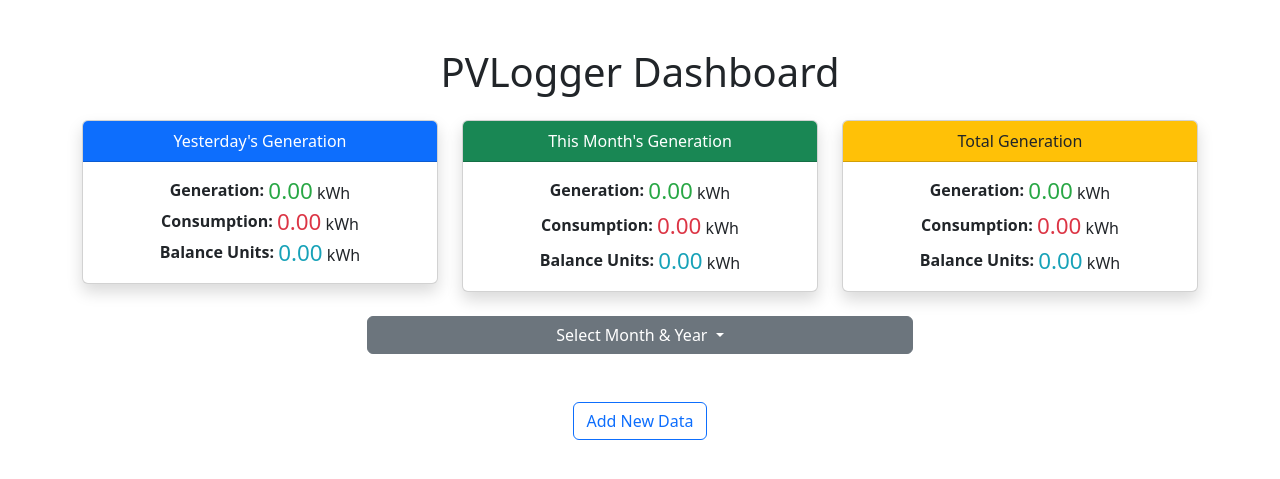
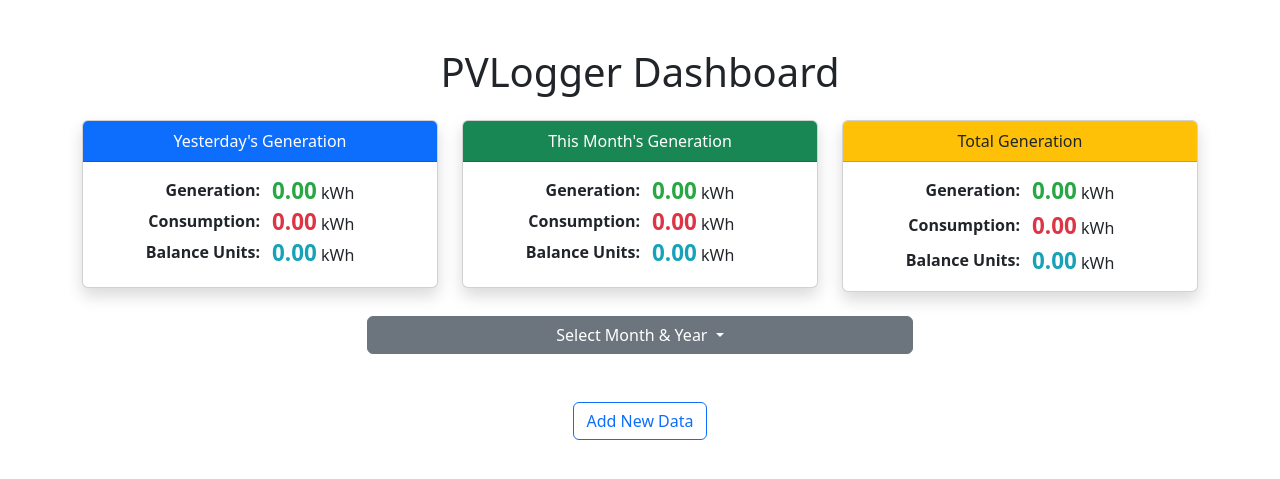
Before and after one commit to biplob33/PVLogger, a Django app: page / in a window 1280 px wide. Shown: the top 479 px of the page. Run offline with Django 5.2, Linux system fonts and the light colour scheme; data that the repository does not hold is empty; some libraries are stand-ins or nearby versions.

Commit message:
HTML change

```diff
--- a/Templates/index.html
+++ b/Templates/index.html
@@ -7,7 +7,7 @@
     <link href="https://cdn.jsdelivr.net/npm/bootstrap@5.3.2/dist/css/bootstrap.min.css" rel="stylesheet">
     <script src="https://cdn.jsdelivr.net/npm/bootstrap@5.3.2/dist/js/bootstrap.bundle.min.js"></script>
     <script src="https://cdn.plot.ly/plotly-2.26.0.min.js"></script>
-    <link rel="stylesheet" href="static/css/custom.css?rand=30">
+    <link rel="stylesheet" href="static/css/custom.css?rand=34">
 </head>
 
 <body>
@@ -33,16 +33,35 @@
                     <div class="card-body">
                         <div class="row">
                             <div class="col-12 mb-1">
-                                <span class="fw-semibold span-title">Generation:</span>
-                                <span class="gen display-6 " id = "yes_gen"></span> kWh
+                                <div class="row">
+                                    <div class="col-6 fw-semibold span-title text-end d-block pe-0">
+                                        Generation:
+                                    </div>
+                                    <div class="col-6   text-start">
+                                        <span class="gen display-6"  id="yes_gen"></span> kWh
+                                    </div>
+                                </div>
                             </div>
+
                             <div class="col-12 mb-1">
-                                <span class="fw-semibold span-title">Consumption:</span>
-                                <span class="con display-6" id = "yes_con"></span> kWh
+                                <div class="row">
+                                    <div class="col-6 fw-semibold span-title text-end d-block pe-0">
+                                        Consumption:
+                                    </div>
+                                    <div class="col-6   text-start">
+                                        <span class="con display-6"  id="yes_con"></span> kWh
+                                    </div>
+                                </div>
                             </div>
-                            <div class="col-12">
-                                <span class="fw-semibold span-title" >Balance Units:</span>
-                                <span class="bal display-6" id = "yes_bal"></span> kWh
+                           <div class="col-12 mb-1">
+                                <div class="row">
+                                    <div class="col-6 fw-semibold span-title text-end d-block pe-0">
+                                        Balance Units:
+                                    </div>
+                                    <div class="col-6   text-start">
+                                        <span class="bal display-6"  id="yes_bal"></span> kWh
+                                    </div>
+                                </div>
                             </div>
                         </div>
                     </div>
@@ -55,17 +74,35 @@
                     </div>
                     <div class="card-body">
                         <div class="row">
-                            <div class="col-12 mb-2">
-                                <span class="fw-semibold span-title">Generation:</span>
-                                <span class="gen display-6" id = "mnth_gen"></span> kWh
+                            <div class="col-12 mb-1">
+                                <div class="row">
+                                    <div class="col-6 fw-semibold span-title text-end d-block pe-0">
+                                        Generation:
+                                    </div>
+                                    <div class="col-6 text-start">
+                                        <span class="gen display-6" id="mnth_gen"></span> kWh
+                                    </div>
+                                </div>
                             </div>
-                            <div class="col-12 mb-2">
-                                <span class="fw-semibold span-title">Consumption:</span>
-                                <span class="con display-6" id = "mnth_con"></span> kWh
+                            <div class="col-12 mb-1">
+                                <div class="row">
+                                    <div class="col-6 fw-semibold span-title text-end d-block pe-0">
+                                        Consumption:
+                                    </div>
+                                    <div class="col-6 text-start">
+                                        <span class="con display-6" id="mnth_con"></span> kWh
+                                    </div>
+                                </div>
                             </div>
-                            <div class="col-12">
-                                <span class="fw-semibold span-title">Balance Units:</span>
-                                <span class="bal display-6" id = "mnth_bal"></span> kWh
+                            <div class="col-12 mb-1">
+                                <div class="row">
+                                    <div class="col-6 fw-semibold span-title text-end d-block pe-0">
+                                        Balance Units:
+                                    </div>
+                                    <div class="col-6 text-start">
+                                        <span class="bal display-6" id="mnth_bal"></span> kWh
+                                    </div>
+                                </div>
                             </div>
                         </div>
                     </div>
@@ -79,16 +116,34 @@
                     <div class="card-body">
                         <div class="row">
                             <div class="col-12 mb-2">
-                                <span class="fw-semibold span-title">Generation:</span>
-                                <span class="gen display-6" id="total_gen"></span> kWh
+                                <div class="row">
+                                    <div class="col-6 fw-semibold span-title text-end d-block pe-0">
+                                        Generation:
+                                    </div>
+                                    <div class="col-6 text-start">
+                                        <span class="gen display-6" id="total_gen"></span> kWh
+                                    </div>
+                                </div>
                             </div>
                             <div class="col-12 mb-2">
-                                <span class="fw-semibold span-title">Consumption:</span>
-                                <span class="con display-6" id="total_con"></span> kWh
+                                <div class="row">
+                                    <div class="col-6 fw-semibold span-title text-end d-block pe-0">
+                                        Consumption:
+                                    </div>
+                                    <div class="col-6 text-start">
+                                        <span class="con display-6" id="total_con"></span> kWh
+                                    </div>
+                                </div>
                             </div>
                             <div class="col-12">
-                                <span class="fw-semibold span-title">Balance Units:</span>
-                                <span class="bal display-6" id="total_bal"></span> kWh
+                                <div class="row">
+                                    <div class="col-6 fw-semibold span-title text-end d-block pe-0">
+                                        Balance Units:
+                                    </div>
+                                    <div class="col-6 text-start">
+                                        <span class="bal display-6" id="total_bal"></span> kWh
+                                    </div>
+                                </div>
                             </div>
                         </div>
                     </div>
--- a/static/css/custom.css
+++ b/static/css/custom.css
@@ -9,7 +9,5 @@
 }
 .gen, .con ,.bal{
     font-size: 1.4rem !important;
+    font-weight: 600!important;
 }
-.span-title {
-    position: relative; top: -3px;
-}
```
